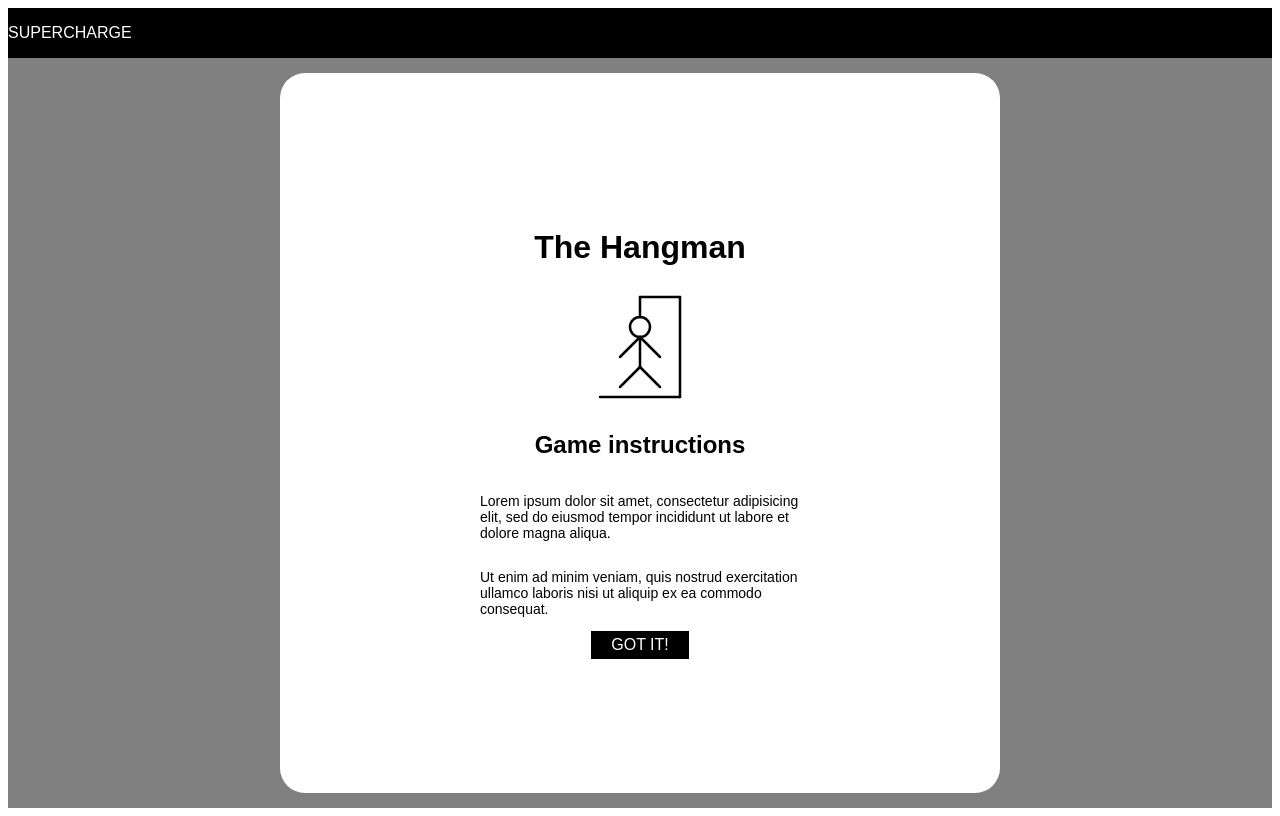
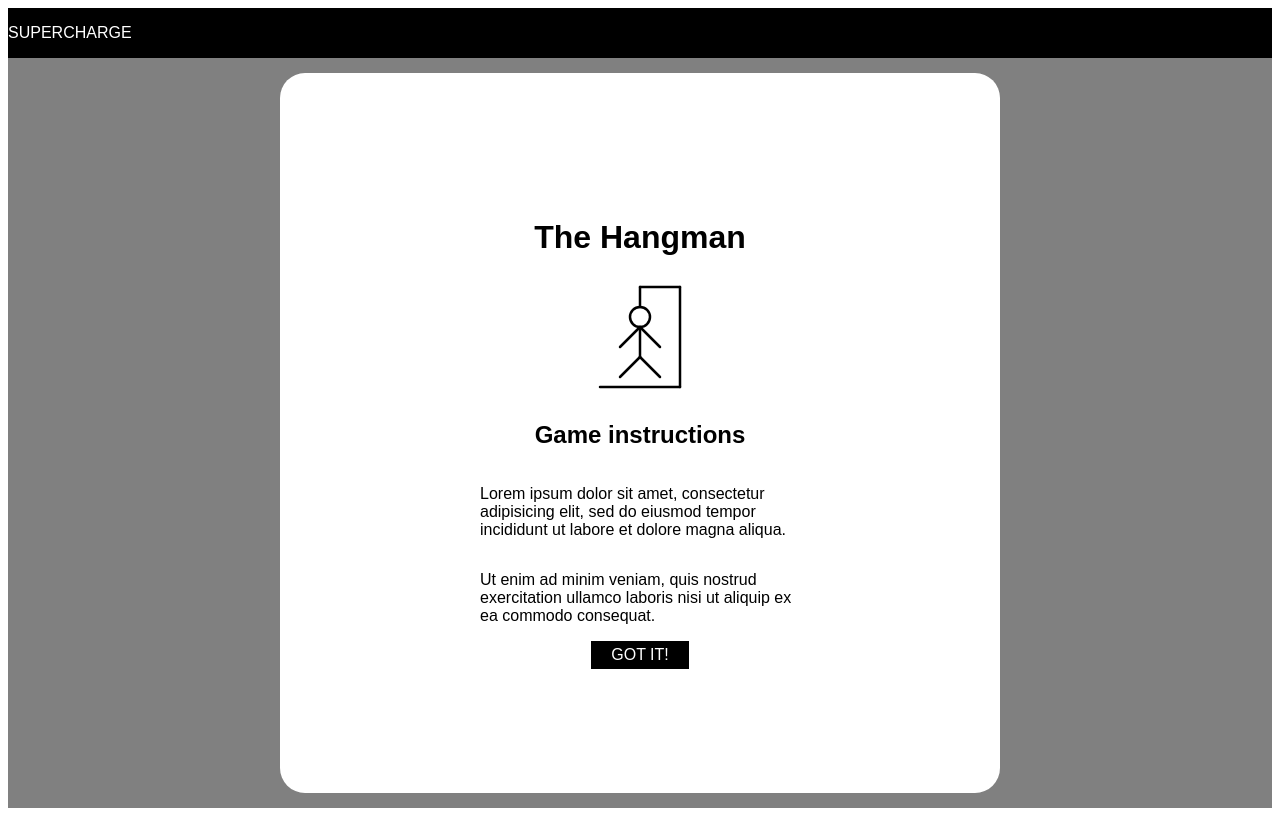
Before and after one commit to vargamateistvan/angular-hangman, an Angular app: page /instructions in a window 1280 px wide. Built offline with nearby package versions, Linux system fonts and the light colour scheme.

Commit message:
Css handling

```diff
--- a/src/app/app.component.scss
+++ b/src/app/app.component.scss
@@ -18,6 +18,18 @@
       height: 45rem;
       background-color: white;
       border-radius: 25px;
+
+      .h1 {
+        font-size: 48px;
+      }
+
+      .h2 {
+        font-size: 32px;
+      }
+
+      p {
+        font-size: 14px;
+      }
     }
   }
 }
--- a/src/app/components/instructions/instructions.component.scss
+++ b/src/app/components/instructions/instructions.component.scss
@@ -10,18 +10,6 @@
     width: 100px;
   }
 
-  .h1 {
-    font-size: 48px;
-  }
-
-  .h2 {
-    font-size: 32px;
-  }
-
-  p {
-    font-size: 14px;
-  }
-
   a {
     text-decoration: none;
     background-color: black;
```
